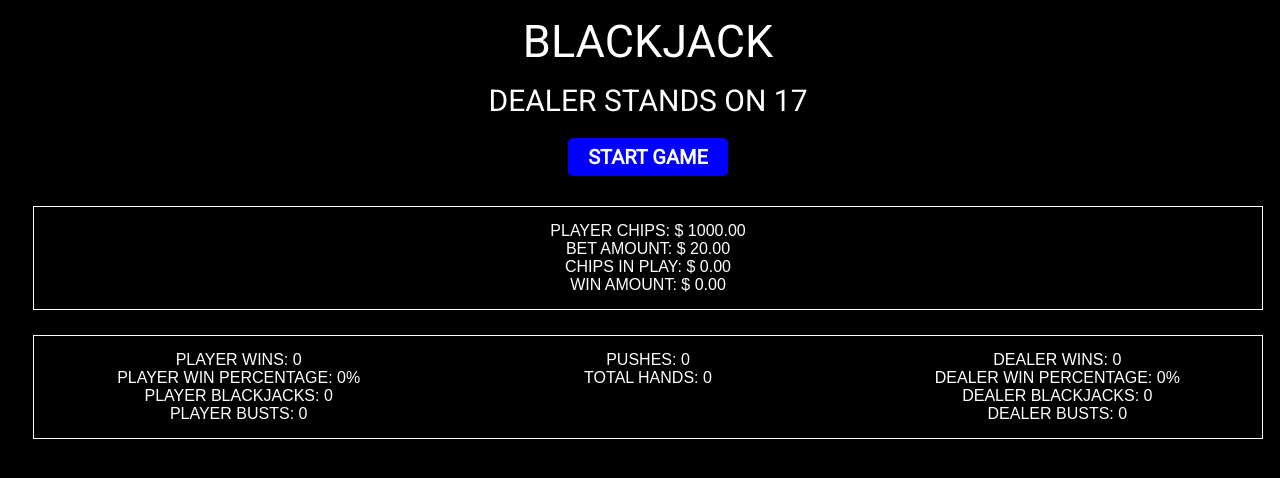
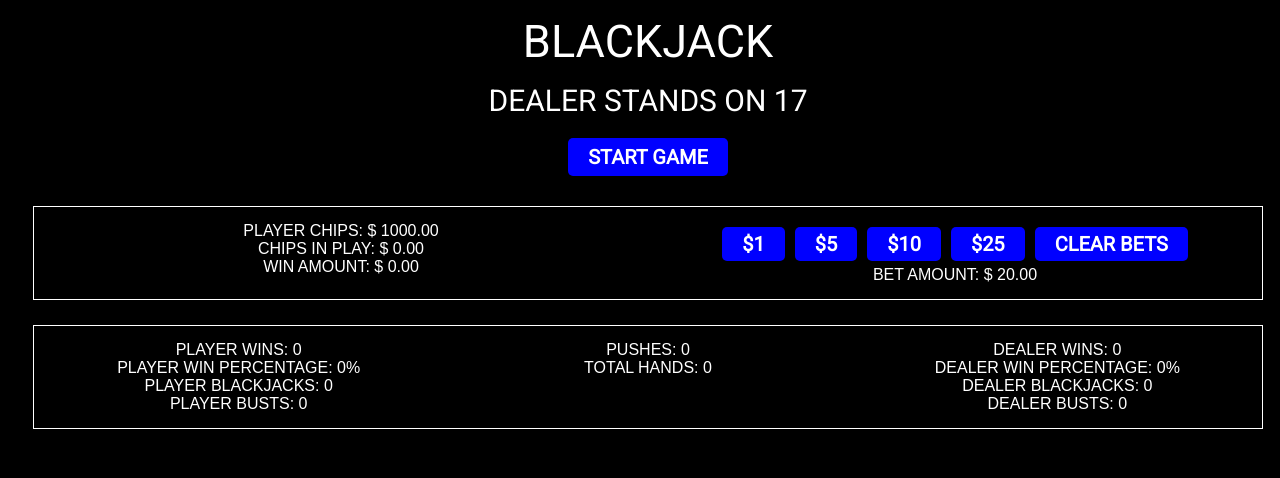
Before and after one commit to jteng1/blackjack, a React (Create React App) app: page / in a window 1280 px wide. Shown: the top 478 px of the page. Built offline with nearby package versions, Linux system fonts and the light colour scheme; no server answers.

Commit message:
added betting chip amount buttons

```diff
--- a/src/App.js
+++ b/src/App.js
@@ -53,6 +53,77 @@ export default class App extends Component {
       });
   };
 
+  // When End Game is pressed a new deck is drawn, reset state to initial state
+  handleEndGame() {
+    fetch(`https://deckofcardsapi.com/api/deck/new/shuffle/?deck_count=6`)
+    .then(res => res.json())
+    .then(json => {
+      this.setState({
+        deckId: json.deck_id
+      });
+    });
+    this.setState({
+      gameStarted: false,
+      playerPlaying: false,
+      dealerHand: [],
+      dealerScore: 0,
+      dealerInitialScore: 0,
+      dealerHasAce: false,
+      dealerHasBlackjack: false,
+      insurance: false,
+      playerHand: [],
+      playerScore: 0,
+      playerHasAce: false,
+      playerHasBlackjack: false,
+      playerSplittable: false,
+      // Game Statistics
+      playerWins: 0,
+      dealerWins: 0,
+      pushes: 0,
+      playerBlackjacks: 0,
+      dealerBlackjacks: 0,
+      playerBusts: 0,
+      dealerBusts: 0,
+      gameMessage: "",
+      // Betting options and flags
+      playerChips: 1000,
+      betAmount: 20,
+      chipsInPlay: 0,
+      winAmount: 0
+    })
+  };
+
+  // Handle Betting buttons
+  increaseBetOne = event => {
+    this.setState({
+      betAmount: this.state.betAmount + 1
+    });
+  };
+
+  increaseBetFive = event => {
+    this.setState({
+      betAmount: this.state.betAmount + 5
+    });
+  };
+
+  increaseBetTen = event => {
+    this.setState({
+      betAmount: this.state.betAmount + 10
+    });
+  };
+
+  increaseBetTwentyFive = event => {
+    this.setState({
+      betAmount: this.state.betAmount + 25
+    });
+  };
+
+  clearBets = event => {
+    this.setState({
+      betAmount: 0
+    });
+  };
+
   // Return corresponding blackjack value from input card value
   returnValue(value) {
     const cardValues = {
@@ -78,7 +149,7 @@ export default class App extends Component {
   handleDealHand() {
     // Deal with initial betting
     this.setState({
-      betAmount: 20,
+      betAmount: this.state.betAmount,
       playerChips: this.state.playerChips - this.state.betAmount,
       chipsInPlay: this.state.betAmount,
       winAmount: 0,
@@ -179,46 +250,6 @@ export default class App extends Component {
       })
       .catch(err => console.log(err))
 
-  };
-
-  // When End Game is pressed a new deck is drawn, reset state to initial state
-  handleEndGame() {
-    fetch(`https://deckofcardsapi.com/api/deck/new/shuffle/?deck_count=6`)
-    .then(res => res.json())
-    .then(json => {
-      this.setState({
-        deckId: json.deck_id
-      });
-    });
-    this.setState({
-      gameStarted: false,
-      playerPlaying: false,
-      dealerHand: [],
-      dealerScore: 0,
-      dealerInitialScore: 0,
-      dealerHasAce: false,
-      dealerHasBlackjack: false,
-      insurance: false,
-      playerHand: [],
-      playerScore: 0,
-      playerHasAce: false,
-      playerHasBlackjack: false,
-      playerSplittable: false,
-      // Game Statistics
-      playerWins: 0,
-      dealerWins: 0,
-      pushes: 0,
-      playerBlackjacks: 0,
-      dealerBlackjacks: 0,
-      playerBusts: 0,
-      dealerBusts: 0,
-      gameMessage: "",
-      // Betting options and flags
-      playerChips: 1000,
-      betAmount: 20,
-      chipsInPlay: 0,
-      winAmount: 0
-    })
   };
 
   // Checks for blackjack
@@ -497,6 +528,13 @@ export default class App extends Component {
             betAmount={this.state.betAmount}
             chipsInPlay={this.state.chipsInPlay}
             winAmount={this.state.winAmount}
+            // Bet Functions
+            increaseBetOne={this.increaseBetOne}
+            increaseBetFive={this.increaseBetFive}
+            increaseBetTen={this.increaseBetTen}
+            increaseBetTwentyFive={this.increaseBetTwentyFive}
+            clearBets={this.clearBets}
+
           />
         </div>
         {this.state.gameStarted ? (
--- a/src/components/Chips.jsx
+++ b/src/components/Chips.jsx
@@ -8,9 +8,16 @@ export default class Chips extends Component {
       <div className="chips-container">
         <div className="chipStats">
             <p>Player Chips: $ {this.props.playerChips.toFixed(2)}</p>
-            <p>Bet Amount: $ {this.props.betAmount.toFixed(2)}</p>
             <p>Chips in Play: $ {this.props.chipsInPlay.toFixed(2)}</p>
             <p>Win Amount: $ {this.props.winAmount.toFixed(2)}</p>
+        </div>
+        <div className="chipBets">
+            <button className="sm" onClick={event => this.props.increaseBetOne(event)}>$1</button>
+            <button className="sm" onClick={event => this.props.increaseBetFive(event)}>$5</button>
+            <button className="sm" onClick={event => this.props.increaseBetTen(event)}>$10</button>
+            <button className="sm" onClick={event => this.props.increaseBetTwentyFive(event)}>$25</button>
+            <button className="sm" onClick={event => this.props.clearBets(event)}>Clear Bets</button>
+            <p>Bet Amount: $ {this.props.betAmount.toFixed(2)}</p>
         </div>
       </div>
     )
--- a/src/index.css
+++ b/src/index.css
@@ -151,6 +151,11 @@ button.red:hover {
 }
 
 .chipStats {
-  flex: 100%;
+  flex: 50%;
   padding: 15px;
 }
+
+.chipBets {
+  flex: 50%;
+  padding: 15px;
+}
```
